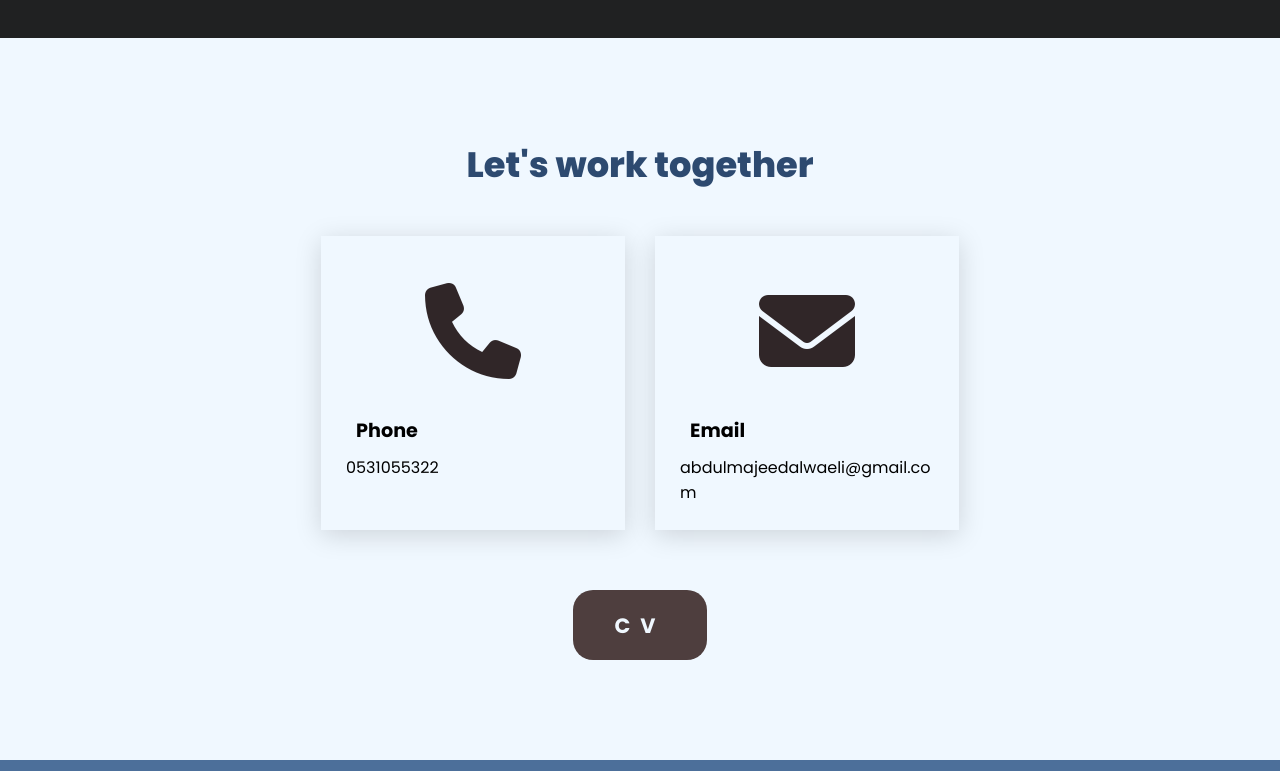
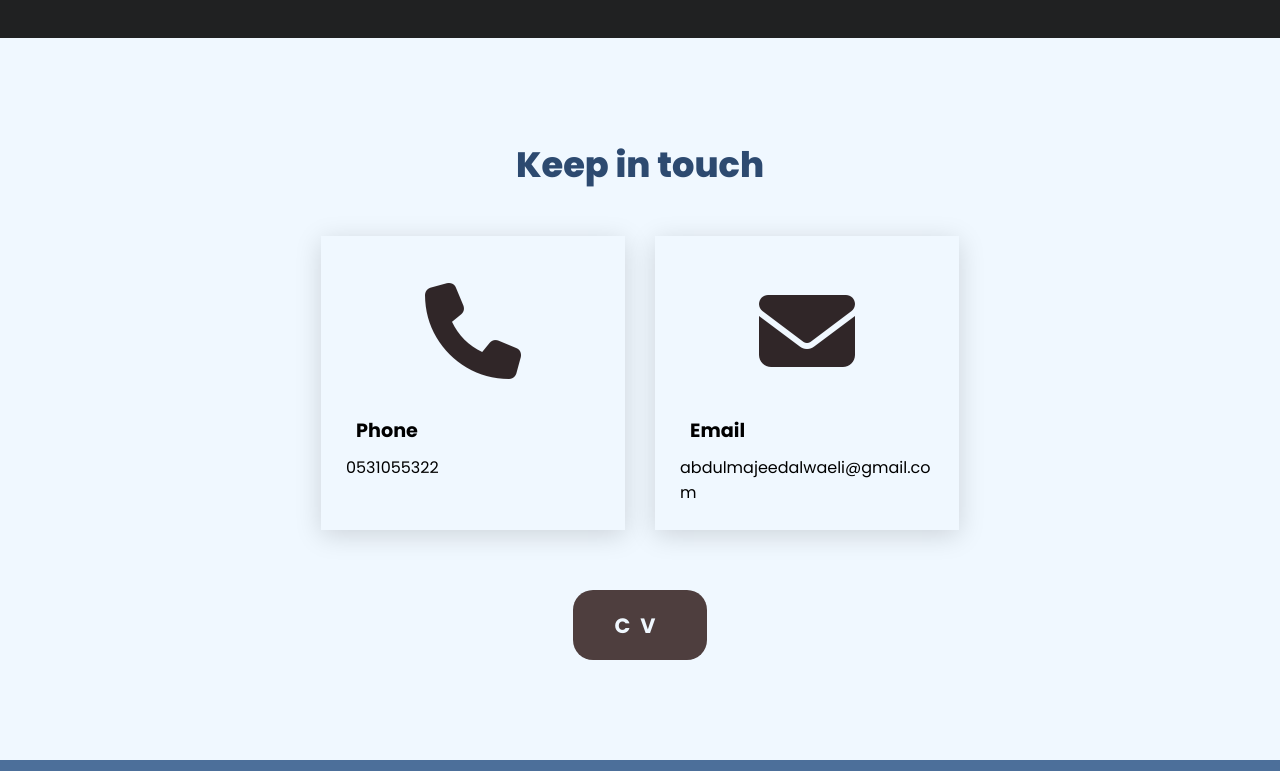
Before and after one commit to Abdulmjee/adbulmjed, a plain HTML site: page index.html in a window 1280 px wide. Shown: the part 3340-4111 px from the top of the page. Drawn offline with Linux system fonts and the light colour scheme.

Commit message:
Update index.html

```diff
--- a/index.html
+++ b/index.html
@@ -148,7 +148,7 @@
     </section>
 
     <section class="cards contact" id="contact">
-        <h2 class="title">Let's work together</h2>
+        <h2 class="title">Keep in touch</h2>
 
         <div class="content">
             <div class="card">
```
